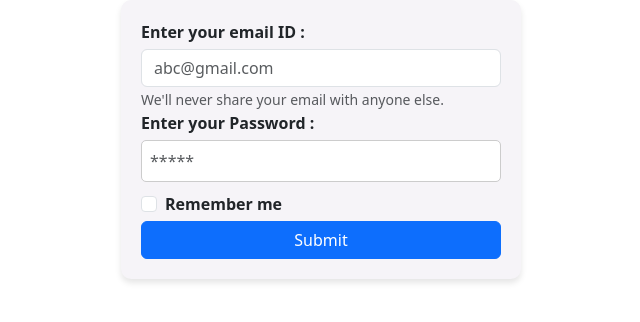
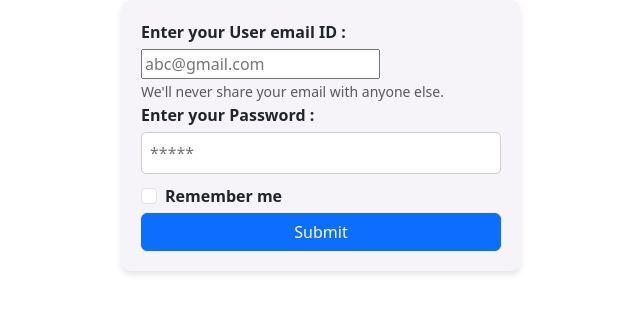
Before and after one commit to preethimaddy/studentapp, a React (Create React App) app: page /login in a window 1280 px wide. Shown: the top 322 px of the page, without its empty margins (319-959 px from the left). Built offline with nearby package versions, Linux system fonts and the light colour scheme.

Commit message:
login page

```diff
--- a/src/components/Login.jsx
+++ b/src/components/Login.jsx
@@ -2,36 +2,36 @@ import {useState} from 'react'
 import './Login.css'
 const Login = () => {
 
-  const initialState = {
-    firstName: "",
-    lastName: "",
-    email: "",
-    gender: "",
 
-  };
-  const [newInput, setNewInput] = useState(initialState);
-  console.log("newInput", newInput);
+  const handleSubmit =()=>{
 
-  const {firstName, lastName, email, gender} = newInput;
+  }
+  const [username, setUsername] = useState();
+  console.log("username", username);
+
+  const [password, setPassword] = useState();
+  console.log("Password", password);
+
   return (
     <div className='container'>
     <div className='loginCard'>
     <form>
     <div className="form-group">
-        <label htmlFor='email'>Enter your email ID : </label>
-        <input type='text' class="form-control" value={newInput.firstName} placeholder='abc@gmail.com'/>
+        <label htmlFor='email'>Enter your User email ID : </label>
+        <input type='text' onChange={e=> setUsername(e.target.value)} placeholder='abc@gmail.com'/>
+        <br />
         <small id="emailHelp" class="form-text text-muted">We'll never share your email with anyone else.</small>
     </div>
     <div className="form-group">
         <label  htmlFor='password'>Enter your Password : </label>
-        <input  type='password' class="form-control" value={newInput.lastName} placeholder='*****'/>
+        <input  type='password' onChange={e=> setPassword(e.target.value)} placeholder='*****'/>
     </div>
     <div class="form-group form-check">
     <label  htmlFor='checkbox'>
       <input class="form-check-input" type="checkbox" name="remember" /> Remember me
     </label>
   </div>
-  <button type="submit" class="btn btn-primary">Submit</button>
+  <button type="submit" onClick={handleSubmit} className="btn btn-primary">Submit</button>
  </form>
  </div>
  </div>
```
